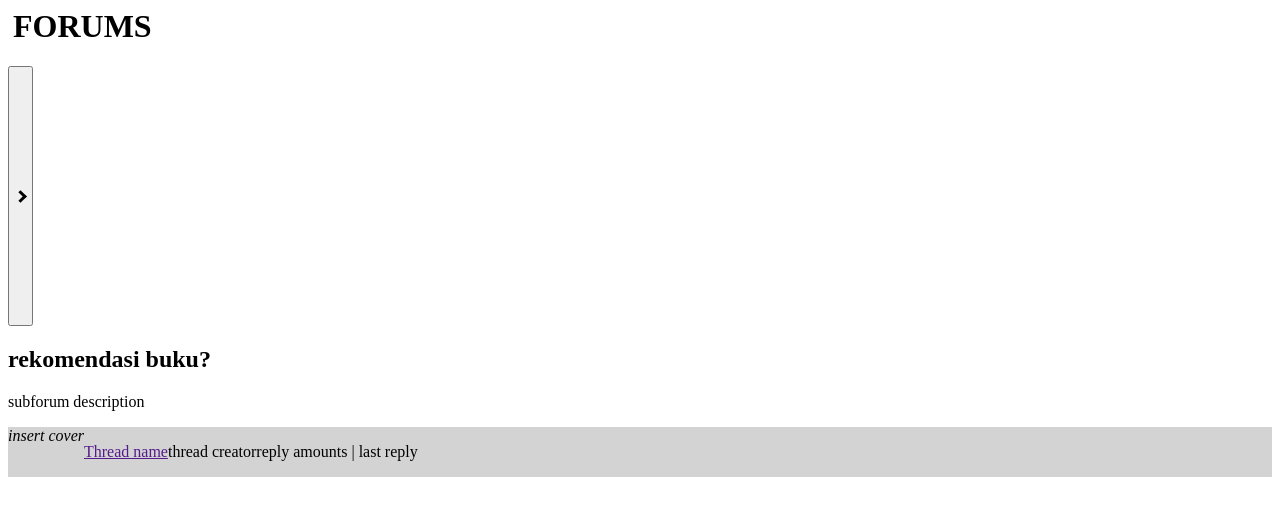
After one commit to LiteraHub/LiteraHub, a Django app: template forum/templates/subforums.html in a window 1280 px wide. The commit adds this page. Shown: the top 516 px of the page. Run offline with Django 4.2, Linux system fonts and the light colour scheme; the template is opened without the code that fills it, so the values that code supplies are empty.

Commit message:
forum progress

```diff
--- a/LiteraHub/urls.py
+++ b/LiteraHub/urls.py
@@ -22,7 +22,7 @@ urlpatterns = [
     path('admin/', admin.site.urls),
     path('', include('main.urls')),
     # path('lembarasa/', include('lembarasa.urls')),
-    # path('forum/', include('forum.urls')),
+    path('forum/', include('forum.urls')),
     # path('daftarbuku/', include('daftarbuku.urls')),
     # path('peminjamanbuku/', include('peminjamanbuku.urls')),
     # path('reservasi/', include('reservasi.urls')),
--- a/forum/templates/forum.css
+++ b/forum/templates/forum.css
@@ -1,21 +1,82 @@
 body {
-    background-color: #FFFFFF;
+  background-color: #FFFFFF;
 }
 
-#header-wrapper {
-    padding: 0 20px;
-    margin: 0 0 0 30px;
-    color: #9873F7;
-    font-size: 25px;
+.arrow {
+  border: solid black;
+  border-width: 0 3px 3px 0;
+  display: inline-block;
+  padding: 3px;
 }
 
-.sidebar-box {
-    display: flex;
-    background: grey;
-    flex-direction: column;
+.right {
+  transform: rotate(-45deg);
+  -webkit-transform: rotate(-45deg);
 }
 
-.forum-links {
-    background-color: grey;
-    border: black;
+.sidebar-container {
+  display: flex;
 }
+
+.sidebar-arrow {
+  position: relative;
+  display: block;
+  float: right;
+  cursor: pointer;
+}
+
+.sidebar {
+  display: flex;
+  float: left;
+  background-color: black;
+  flex-direction: column;
+  height: 100%;
+  width: 0;
+  overflow: auto;
+  transition: 0.5s;
+}
+
+.sidebar a {
+  flex-grow: 1;
+  color: white;
+  margin: 10px 10px;
+}
+
+.header-container {
+  margin-left: 5px;
+}
+
+.forum-container {
+  display: flex;
+  flex-direction: column;
+  margin-left: 25px;
+}
+
+.forum-header {
+  display: flex;
+  flex-direction: column;
+  background: grey;
+  margin-bottom: 0px;
+  padding: 3px 15px;
+}
+
+.thread-container {
+  display: flex;
+  flex-direction: column;
+  margin-top: 0px;
+}
+
+.thread-panel {
+  display: flex;
+  flex-direction: row;
+  background-color: lightgray;
+}
+
+#forum-text {
+  color: white;
+  margin-bottom: 0;
+}
+
+#basic-text {
+  margin-top: 5px;
+}
--- a/forum/templates/forum.html
+++ b/forum/templates/forum.html
@@ -1,24 +1,58 @@
-<!DOCTYPE html>
+{% include 'side.html' %}
+
+<link rel="stylesheet" href="forum.css">
+
+{% block content %}
+    <div class="forum-container">
+        <div class="forum-header">
+            <h2 id="forum-text">rekomendasi buku?</h2>
+            <p id="basic-text">subforum description</p>
+        </div>
+        <div class="thread-container">
+            <div class="thread-panel">
+                <i>insert cover</i>
+                <p><a href="">Thread name</a></p>
+                <p>thread creator</p>
+                <p>post amounts: | last reply: </p>
+            </div>
+        </div>
+    </div>
+    <script src="forum.js"></script>
+{% endblock content %}
+<!--<!DOCTYPE html>
 <html>
 <head>
     <link rel="stylesheet" href="forum.css">
 </head>
 <body>
-    <div id="header-wrapper">
-        <h1 id="forum-header">FORUM</h1>
+    <div class="header-container">
+        <h1>FORUMS</h1>
     </div>
-    <div class="sidebar-wrapper">
-        <div class="sidebar-box">
-            <a href="" class="forum-links">Book Recommendations</a>
-            <a href="" class="forum-links">Trending</a>
-            <a href="" class="forum-links">Recent</a>
-            <a href="" class="forum-links">Explore</a>
-            <a href="" class="forum-links">Add Forum</a>
+    <div class="sidebar-container">
+        <button class="sidebar-arrow">
+            <p><i class="arrow right"></i></p>
+        </button>
+        <div class="sidebar">
+            <a href="">Rekomendasi Buku</a>
+            <a href="">Trending Forums</a>
+            <a href="">Recent Forums</a>
+            <a href="">+Add a New Thread</a>
         </div>
     </div>
-
-    <script>
-
-    </script>
+    <div class="subforum-container">
+        <div class="subforum-header">
+            <h2 id="subforum-text">rekomendasi buku?</h2>
+            <p id="basic-text">subforum description</p>
+        </div>
+        <div class="thread-container">
+            <div class="thread-panel">
+                <i>insert cover</i>
+                <p><a href="">Thread name</a></p>
+                <p>thread creator</p>
+                <p>reply amounts | last reply</p>
+            </div>
+        </div>
+    </div>
+    <script src="forum.js"></script>
 </body>
-</html>
+</html>-->
--- /dev/null
+++ b/forum/templates/side.html
@@ -0,0 +1,25 @@
+{% block content %}
+<link rel="stylesheet" type="text/css" href="forum.css">
+    <header>
+        <div class="header-container">
+            <h1>FORUMS</h1>
+        </div>
+    </header>
+    <div class="sidebar-container">
+        <button class="sidebar-arrow">
+            <p><i class="arrow right"></i></p>
+        </button>
+        <div class="sidebar">
+            <a href="">Rekomendasi Buku</a>
+            <a href="">Trending Forums</a>
+            <a href="">Recent Forums</a>
+            <a href="">+Add a New Thread</a>
+        </div>
+    </div>
+    <script>
+        document.getElementById("sidebar-arrow").addEventListener("click", function() {
+            var sidebar = document.querySelector(".sidebar");
+            sidebar.style.width = sidebar.style.width === "250px" ? "0" : "250px";
+        });
+    </script>
+{% endblock content %}
--- /dev/null
+++ b/forum/templates/subforums.html
@@ -0,0 +1,19 @@
+{% extends 'forum.html' %}
+
+{% block content %}
+<div class="subforum-container">
+    <div class="subforum-header">
+        <h2 id="subforum-text">rekomendasi buku?</h2>
+        <p id="basic-text">subforum description</p>
+    </div>
+    <div class="thread-container">
+        <div class="thread-panel">
+            <i>insert cover</i>
+            <p><a href="">Thread name</a></p>
+            <p>thread creator</p>
+            <p>reply amounts | last reply</p>
+        </div>
+    </div>
+</div>
+<script src="forum.js"></script>
+{% endblock content %}
--- a/forum/urls.py
+++ b/forum/urls.py
@@ -0,0 +1,9 @@
+from django.urls import path
+from forum.views import show_forum, add_post
+
+app_name = 'forum'
+
+urlpatterns = [
+    path('', show_forum, name='show_forum'),
+    path('add_post', add_post, name='add_post'),
+]
```
Also changed, not shown: forum/models.py (+27 -1 lines), forum/templates/threads.html (added, +16 -0 lines), forum/views.py (+24 -1 lines), buku/migrations/0004_alter_buku_isbn.py (added), forum/migrations/0001_initial.py (added), forum/templates/forum.js (added), forum/templates/threads.js (added).
